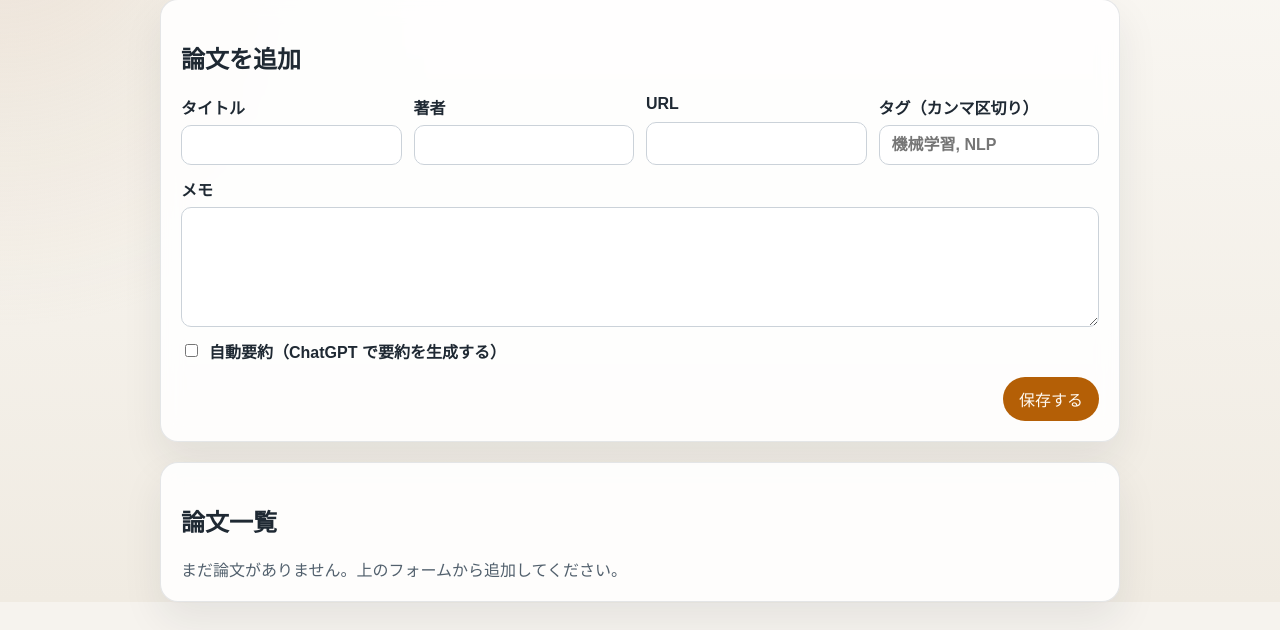
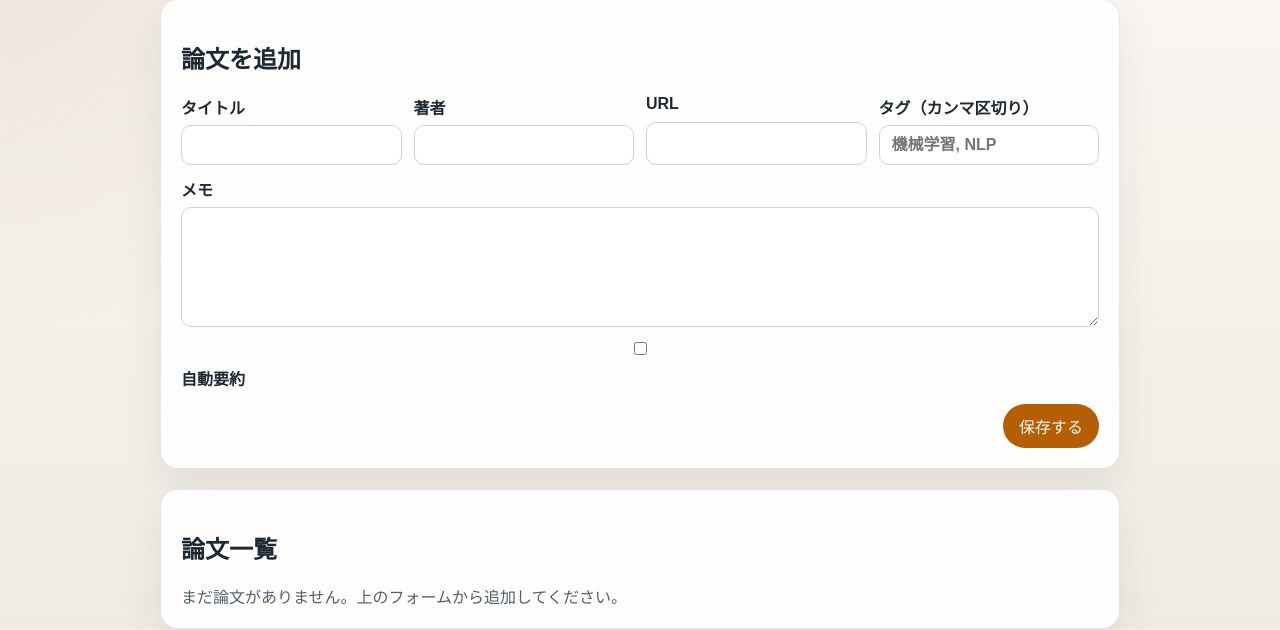
Before and after one commit to akibako115/try-claude-code, a FastAPI app: page / in a window 1280 px wide. Shown: the part 152-782 px from the top of the page. Run offline with FastAPI, Linux system fonts and the light colour scheme; data that the repository does not hold is empty.

Commit message:
style: 自動要約のUIをシンプルに統一
Co-Authored-By: Claude Sonnet 4.6 <noreply@anthropic.com>

```diff
--- a/templates/partials/page_content.html
+++ b/templates/partials/page_content.html
@@ -32,10 +32,10 @@
         メモ
         <textarea name="memo">{{ form_data.memo }}</textarea>
       </label>
-      <div style="margin-top: 12px; display: flex; align-items: center; gap: 8px;">
+      <label style="margin-top: 12px; flex-direction: row; align-items: center; gap: 8px;">
         <input type="checkbox" name="auto_summary" id="auto_summary" value="true" {% if form_data.auto_summary %}checked{% endif %} style="width: auto;" />
-        <label for="auto_summary" style="display: inline; font-weight: 600; cursor: pointer;">自動要約（ChatGPT で要約を生成する）</label>
-      </div>
+        自動要約
+      </label>
       <div class="actions">
         <button class="primary" type="submit">保存する</button>
       </div>
--- a/templates/partials/paper_item.html
+++ b/templates/partials/paper_item.html
@@ -23,7 +23,7 @@
       </p>
       {% endif %}
       {% if paper.summary %}
-      <p class="meta" style="margin-top: 10px; padding: 10px 12px; background: #f0ebe2; border-radius: 10px; line-height: 1.6; white-space: pre-wrap;">📝 自動要約: {{ paper.summary }}</p>
+      <p class="meta">自動要約: {{ paper.summary }}</p>
       {% endif %}
       <p class="meta">追加日時: {{ paper.created_at }}</p>
       <p class="meta">更新日時: {{ paper.updated_at }}</p>
```
